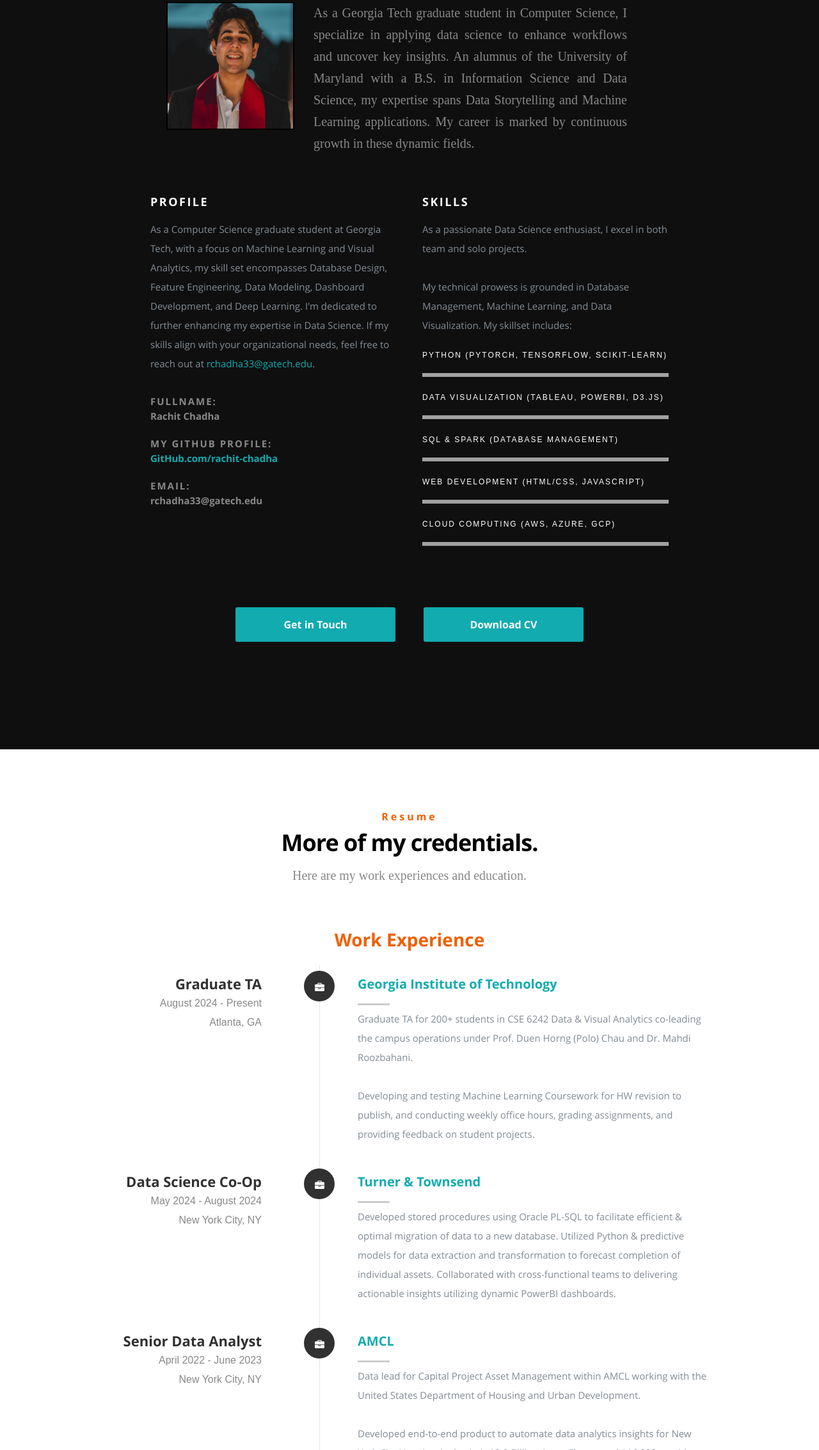
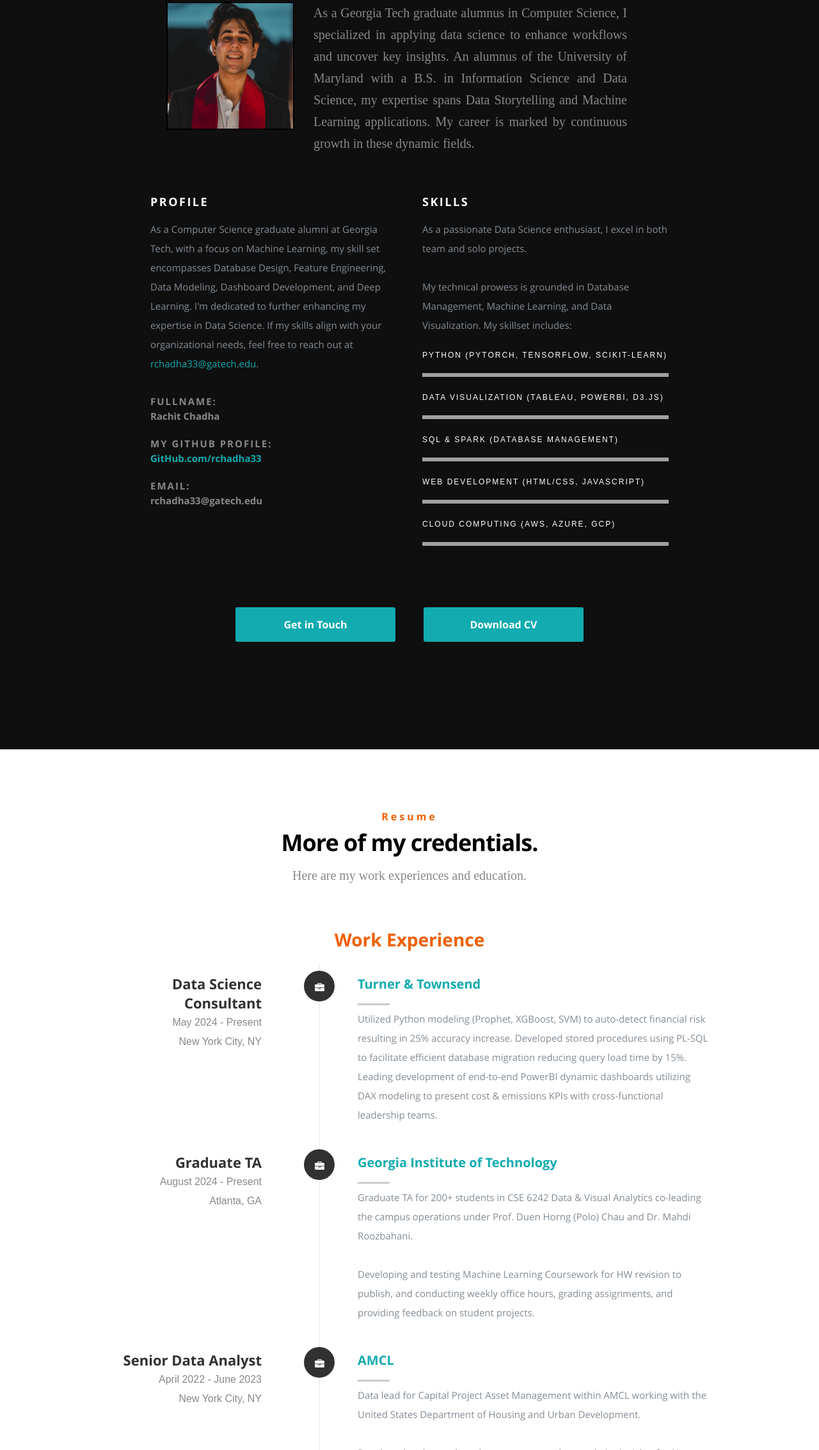
Before and after one commit to rachit-chadha/rachit-chadha.github.io, a plain HTML site: page index.html in a window 1280 px wide. Shown: the part 1036-3302 px from the top of the page at 64% size. Drawn offline with nearby package versions, Linux system fonts and the light colour scheme.

Commit message:
resume update

```diff
--- a/index.html
+++ b/index.html
@@ -116,7 +116,7 @@
 
                <img src="images/profilepic.jpg" alt="Profile Picture">
 
-               <p class="lead">As a Georgia Tech graduate student in Computer Science, I specialize in applying data science to enhance workflows and uncover key insights. An alumnus of the University of Maryland with a B.S. in Information Science and Data Science, my expertise spans Data Storytelling and Machine Learning applications. My career is marked by continuous growth in these dynamic fields.
+               <p class="lead">As a Georgia Tech graduate alumnus in Computer Science, I specialized in applying data science to enhance workflows and uncover key insights. An alumnus of the University of Maryland with a B.S. in Information Science and Data Science, my expertise spans Data Storytelling and Machine Learning applications. My career is marked by continuous growth in these dynamic fields.
  </p>
             </div>
 
@@ -128,7 +128,7 @@
          <div class="col-six tab-full">
 
             <h3>Profile</h3>
-            <p>As a Computer Science graduate student at Georgia Tech, with a focus on Machine Learning and Visual Analytics, my skill set encompasses Database Design, Feature Engineering, Data Modeling, Dashboard Development, and Deep Learning. I'm dedicated to further enhancing my expertise in Data Science. If my skills align with your organizational needs, feel free to reach out at <a href="mailto:rchadha33@gatech.edu">rchadha33@gatech.edu</a>.</p>
+            <p>As a Computer Science graduate alumni at Georgia Tech, with a focus on Machine Learning, my skill set encompasses Database Design, Feature Engineering, Data Modeling, Dashboard Development, and Deep Learning. I'm dedicated to further enhancing my expertise in Data Science. If my skills align with your organizational needs, feel free to reach out at <a href="mailto:rchadha33@gatech.edu">rchadha33@gatech.edu</a>.</p>
 
             <ul class="info-list">
                <li>
@@ -137,7 +137,7 @@
                </li>
                <li>
                   <strong>My GitHub Profile:</strong>
-                  <span><a href = "github/rachit-chadha">GitHub.com/rachit-chadha</a></span>
+                  <span><a href = "https://github.com/rchadha33">GitHub.com/rchadha33</a></span>
                </li>
                <li>
                   <strong>Email:</strong>
@@ -223,6 +223,24 @@
                   </div>
 
                   <div class="timeline-header">
+                     <h3>Data Science Consultant</h3>
+                     <p>May 2024 - Present<br>New York City, NY</p>
+                  </div>
+
+                  <div class="timeline-content">
+                     <h4><a href="https://www.turnerandtownsend.com/en/amcl/" target="_blank">Turner & Townsend</a></h4>
+                     <p>Utilized Python modeling (Prophet, XGBoost, SVM) to auto-detect financial risk resulting in 25% accuracy increase. Developed stored procedures using PL-SQL to facilitate efficient database migration reducing query load time by 15%. Leading development of end-to-end PowerBI dynamic dashboards utilizing DAX modeling to present cost & emissions KPIs with cross-functional leadership teams.</p>
+                  </div>
+
+               </div> <!-- /timeline-block -->
+
+               <div class="timeline-block">
+
+                  <div class="timeline-ico">
+                     <i class="fa fa-briefcase"></i>
+                  </div>
+
+                  <div class="timeline-header">
                      <h3>Graduate TA</h3>
                      <p>August 2024 - Present<br>Atlanta, GA</p>
                   </div>
@@ -234,23 +252,7 @@
                   </div>
 
                </div> <!-- /timeline-block -->
-                <div class="timeline-block">
 
-                  <div class="timeline-ico">
-                     <i class="fa fa-briefcase"></i>
-                  </div>
-
-                  <div class="timeline-header">
-                     <h3>Data Science Co-Op</h3>
-                     <p>May 2024 - August 2024<br>New York City, NY</p>
-                  </div>
-
-                  <div class="timeline-content">
-                     <h4><a href="https://www.turnerandtownsend.com/en/amcl/" target="_blank">Turner & Townsend</a></h4>
-                     <p>Developed stored procedures using Oracle PL-SQL to facilitate efficient & optimal migration of data to a new database. Utilized Python & predictive models for data extraction and transformation to forecast completion of individual assets. Collaborated with cross-functional teams to delivering actionable insights utilizing dynamic PowerBI dashboards.</p>
-                  </div>
-
-               </div> <!-- /timeline-block -->
 
 
                 <div class="timeline-block">
```
Also changed, not shown: 2 other files.
